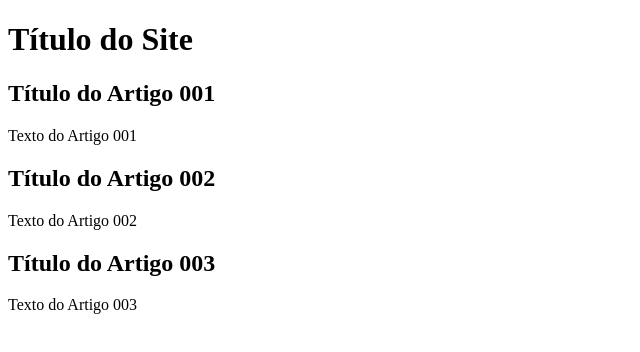
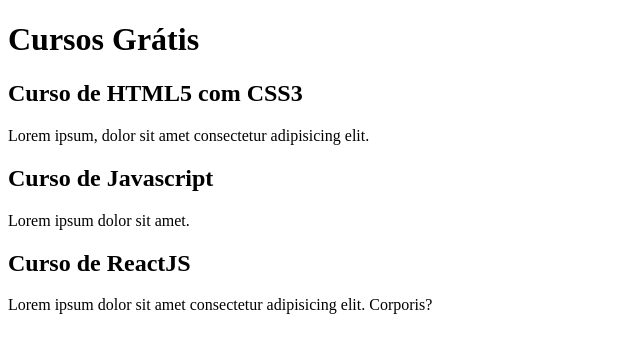
Before and after one commit to pedrohribeiross/projeto-site, a plain HTML site: page index.html in a window 1280 px wide. Shown: the whole page, without its empty margins (0-640 px from the left). Drawn offline with Linux system fonts and the light colour scheme.

Commit message:
comecei a escrever o conteúdo

```diff
--- a/index.html
+++ b/index.html
@@ -8,19 +8,19 @@
 	<body>
 		<main>
 			<header>
-				<h1>Título do Site</h1>
+				<h1>Cursos Grátis</h1>
 			</header>
 			<article>
-				<h2>Título do Artigo 001</h2>
-				<p>Texto do Artigo 001</p>
+				<h2>Curso de HTML5 com CSS3</h2>
+				<p>Lorem ipsum, dolor sit amet consectetur adipisicing elit.</p>
 			</article>
 			<article>
-				<h2>Título do Artigo 002</h2>
-				<p>Texto do Artigo 002</p>
+				<h2>Curso de Javascript</h2>
+				<p>Lorem ipsum dolor sit amet.</p>
 			</article>
 			<article>
-				<h2>Título do Artigo 003</h2>
-				<p>Texto do Artigo 003</p>
+				<h2>Curso de ReactJS</h2>
+				<p>Lorem ipsum dolor sit amet consectetur adipisicing elit. Corporis?</p>
 			</article>
 		</main>
 	</body>
```
